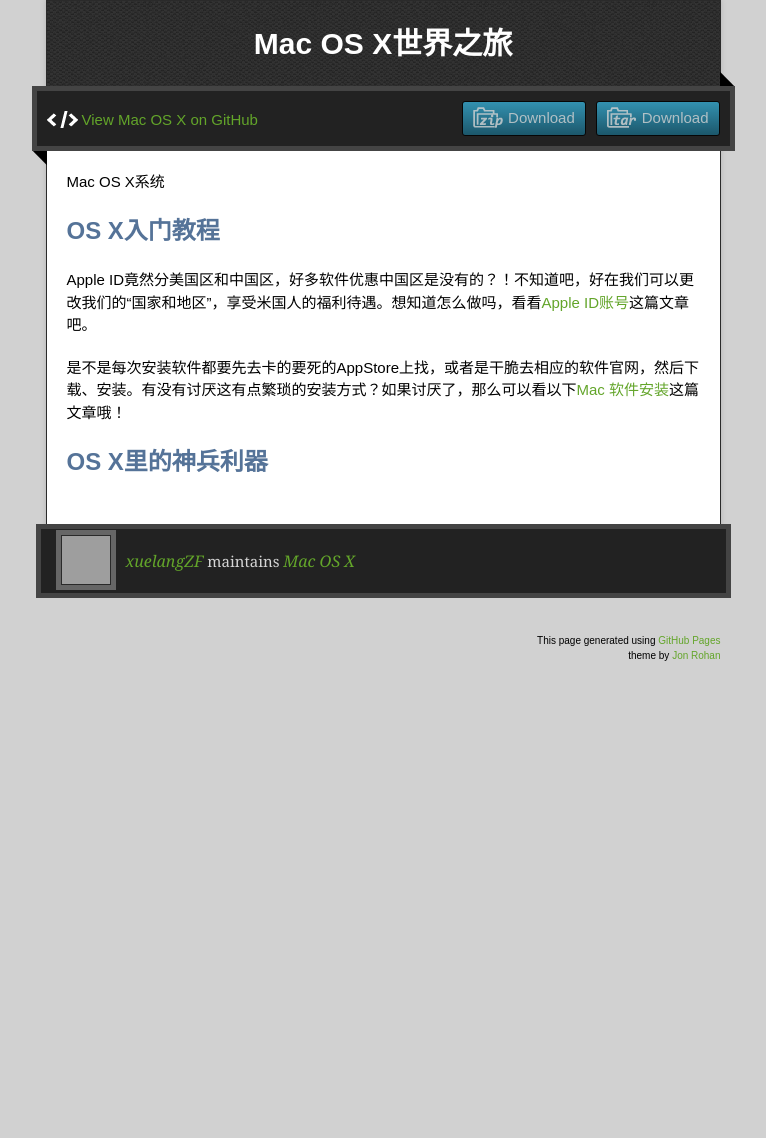
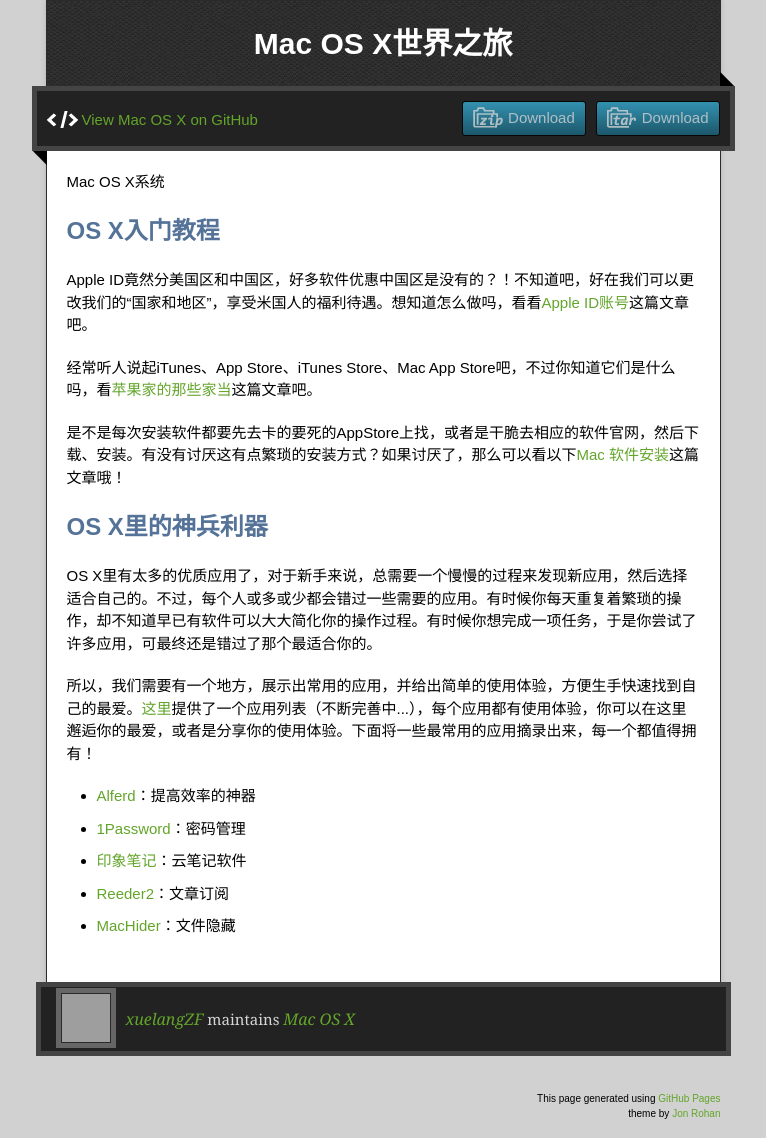
Before and after one commit to selfboot/MacOSX, a plain HTML site: page index.html in a window 1280 px wide. Shown: the top 1138 px of the page, without its empty margins (257-1023 px from the left). Before the commit the page ends 800 px from the top, so only its background shows below. Drawn offline with nearby package versions, Linux system fonts and the light colour scheme; grey boxes are pictures that could not be loaded.

Commit message:
完善项目首页和几个软件的介绍

```diff
--- a/index.html
+++ b/index.html
@@ -42,11 +42,22 @@
 <h2>OS X入门教程</h2>
 <p>Apple ID竟然分美国区和中国区，好多软件优惠中国区是没有的？！不知道吧，好在我们可以更改我们的“国家和地区”，享受米国人的福利待遇。想知道怎么做吗，看看<a href="https://github.com/xuelangZF/MacOSX/blob/gh-pages/os-x/apple_id.md">Apple ID账号</a>这篇文章吧。</p>
 
+<p>经常听人说起iTunes、App Store、iTunes Store、Mac App Store吧，不过你知道它们是什么吗，看<a href="https://github.com/xuelangZF/MacOSX/blob/gh-pages/os-x/apple_stores.md">苹果家的那些家当</a>这篇文章吧。</p>
+
 <p>是不是每次安装软件都要先去卡的要死的AppStore上找，或者是干脆去相应的软件官网，然后下载、安装。有没有讨厌这有点繁琐的安装方式？如果讨厌了，那么可以看以下<a href="https://github.com/xuelangZF/MacOSX/blob/gh-pages/os-x/how_to_setup_apps.md">Mac 软件安装</a>这篇文章哦！</p>
 
 <h2>OS X里的神兵利器</h2>
+<p>OS X里有太多的优质应用了，对于新手来说，总需要一个慢慢的过程来发现新应用，然后选择适合自己的。不过，每个人或多或少都会错过一些需要的应用。有时候你每天重复着繁琐的操作，却不知道早已有软件可以大大简化你的操作过程。有时候你想完成一项任务，于是你尝试了许多应用，可最终还是错过了那个最适合你的。</p>
 
+<p>所以，我们需要有一个地方，展示出常用的应用，并给出简单的使用体验，方便生手快速找到自己的最爱。<a href="https://github.com/xuelangZF/MacOSX/blob/gh-pages/apps/apps_summary.md">这里</a>提供了一个应用列表（不断完善中...），每个应用都有使用体验，你可以在这里邂逅你的最爱，或者是分享你的使用体验。下面将一些最常用的应用摘录出来，每一个都值得拥有！</p>
 
+<ul>
+<li><a href="https://github.com/xuelangZF/MacOSX/blob/gh-pages/apps/alferd.md">Alferd</a>：提高效率的神器</li>
+<li><a href="https://github.com/xuelangZF/MacOSX/blob/gh-pages/apps/onepassword.md">1Password</a>：密码管理</li>
+<li><a href="https://github.com/xuelangZF/MacOSX/blob/gh-pages/apps/evernote.md">印象笔记</a>：云笔记软件</li>
+<li><a href="https://github.com/xuelangZF/MacOSX/blob/gh-pages/apps/reeder2.md">Reeder2</a>：文章订阅</li>
+<li><a href="https://github.com/xuelangZF/MacOSX/blob/gh-pages/apps/macHider.md">MacHider</a>：文件隐藏</li>
+</ul>
 
         </article>
       </div>
```
Also changed, not shown: 3 other files.
